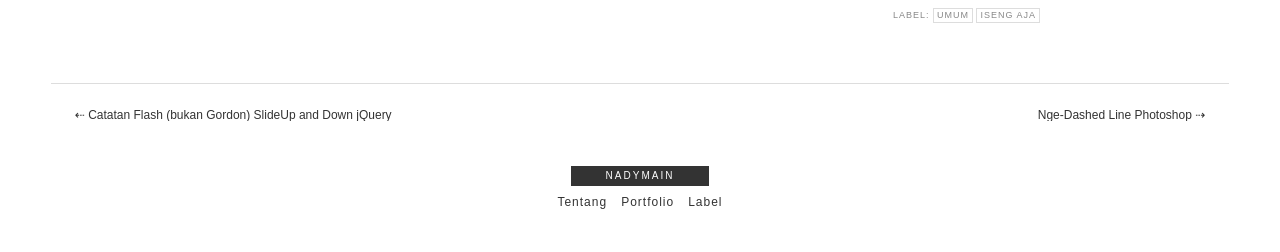
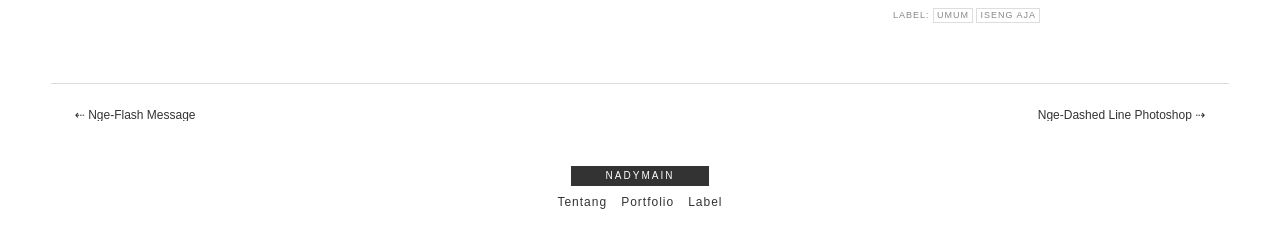
Before and after one commit to nadymain/nadyblog, a Jekyll site: the page built from _posts/umum/2015-12-16-main-hati.md, in a window 1280 px wide. Shown: the part 845-1097 px from the top of the page. Built offline with Jekyll 4.4.1, drawn with Linux system fonts in a browser that asks for light colours.

Commit message:
edit 2015-12-15-catatan-flash-flashan.md

```diff
--- a/_posts/kode/2015-12-15-catatan-flash-flashan.md
+++ b/_posts/kode/2015-12-15-catatan-flash-flashan.md
@@ -1,10 +1,8 @@
 ---
 layout          : post
-title           : Catatan Flash (bukan Gordon) SlideUp and Down jQuery
+title           : Nge-Flash Message
 date            : 2015-12-15
 tags            : [Kode, jQuery]
 ---
 
-Ini untuk dipake ketika 'flash message' tampil, supaya terlihat agak-agak kerena pake SlideUp and Down jQuery. Kira-kira gitu sih maunya.
-
 <script src="https://gist.github.com/nadymain/52895a7001dab35e3072.js"></script>
```
